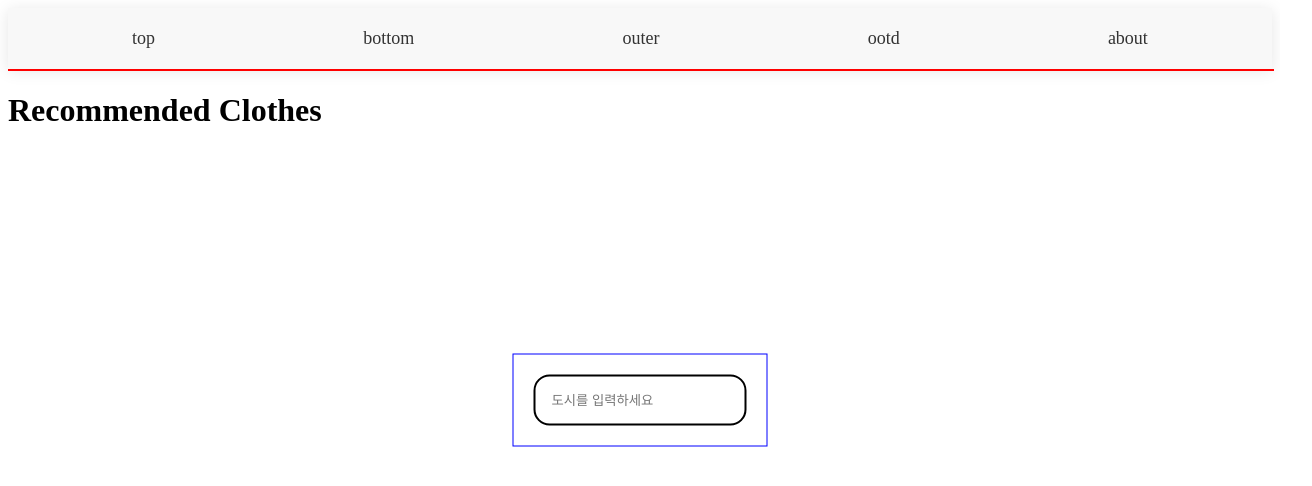
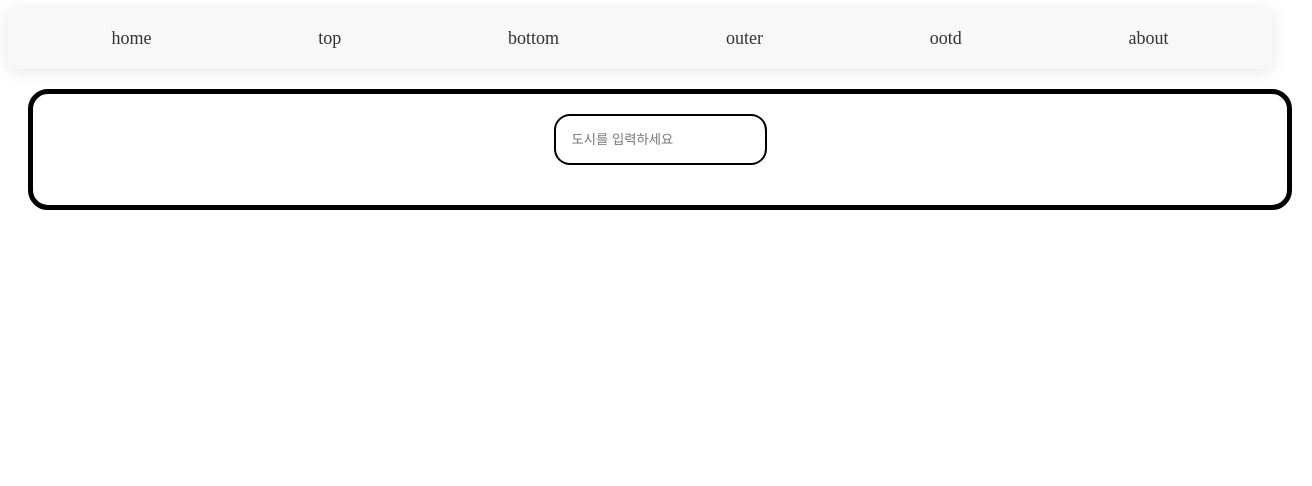
Before and after one commit to JHYUNG-A/WebProgramminMyCloset, a React (Vite) app in the folder MyCloset/: page /weather-recommend in a window 1280 px wide. Shown: the top 486 px of the page, 1312 px wide, since content can reach past the window. Built offline with nearby package versions, Linux system fonts and the light colour scheme.

Commit message:
feat: 날시별 옷차림 추천 css 꾸미기

```diff
--- a/MyCloset/src/components/Navbar/Navbar.jsx
+++ b/MyCloset/src/components/Navbar/Navbar.jsx
@@ -1,67 +1,3 @@
-// import { React, useState, useEffect } from 'react';
-// import { useNavigate } from 'react-router-dom';
-
-// function Navbar() {
-//   const navigate = useNavigate();
-//   const initialState = [
-//     {
-//       id: 1,
-//       value: 'top',
-//       isHovered: false,
-//       imgUrl: 'Navbar_icon_shirt.png',
-//       color: '#ff9b9b',
-//     },
-//     {
-//       id: 2,
-//       value: 'bottom',
-//       isHovered: false,
-//       imgUrl: 'Navbar_icon_pants.png',
-//       color: '#9BC3FF',
-//     },
-//     {
-//       id: 3,
-//       value: 'outer',
-//       isHovered: false,
-//       imgUrl: 'Navbar_icon_outer.png',
-//       color: '#FFE99B',
-//     },
-//     {
-//       id: 4,
-//       value: 'ootd',
-//       isHovered: false,
-//       imgUrl: 'Navbar_icon_OOTD.png',
-//       color: '#9DFF9B',
-//     },
-//     {
-//       id: 5,
-//       value: 'about',
-//       isHovered: false,
-//       imgUrl: 'Navbar_icon_about.png',
-//       color: '#FF9BFF',
-//     },
-//   ];
-
-//   const handleClick = (path) => {
-//     navigate(path);
-//   }
-
-//   return (
-//     <div>
-//       {initialState.map((item) => (
-//         <div
-//           key={item.id}
-//           style={{ cursor: 'pointer' }}
-//           onClick={() => handleClick(`/${item.value}`)}
-//         >
-//           {item.value}
-//         </div>
-//       ))}
-//     </div>
-//   )
-// }
-
-// export default Navbar
-
 import { React, useState, useEffect } from "react";
 import { useNavigate } from "react-router-dom";
 import { NavbarContainer, NavbarItem } from "./Navbar.style";
@@ -70,6 +6,13 @@ function Navbar() {
   const navigate = useNavigate();
 
   const initialState = [
+    {
+      id: 0,
+      value: "home",
+      isHovered: false,
+      imgUrl: "Navbar_icon_home.png",
+      color: "#ff9b9b",
+    },
     {
       id: 1,
       value: "top",
@@ -108,7 +51,12 @@ function Navbar() {
   ];
 
   const handleClick = (path) => {
-    navigate(path);
+    // 'home' 항목의 경우 '/'로 경로를 설정
+    if (path === 'home') {
+      navigate('/');
+    } else {
+      navigate(`/${path}`);
+    }
   };
 
   return (
--- a/MyCloset/src/components/Weather/Weather.style.jsx
+++ b/MyCloset/src/components/Weather/Weather.style.jsx
@@ -1,27 +1,56 @@
+// import styled from "styled-components";
+
+// export const AppWrap = styled.div`
+//   width: 100%;
+//   height: 100%;
+//   padding: 20px;
+
+//   .appContentWrap {
+//     border: 5px solid black;
+//     padding: 20px;
+//     border-radius: 20px;
+//     align-items: center;
+//   }
+//   input {
+//     padding: 16px;
+//     border: 2px black solid;
+//     border-radius: 16px;
+//   }
+// `;
+
+// export const ResultWrap = styled.div`
+//   margin-top: 60px;
+//   padding: 10px;
+//   border: 1px black solid;
+//   border-radius: 8px;
+// `;
+
 import styled from "styled-components";
 
 export const AppWrap = styled.div`
   width: 100%;
   height: 100%;
-  border: 1px solid red;
+  padding: 20px;
 
   .appContentWrap {
-    left: 50%;
-    top: 50%;
-    transform: translate(-50%, -50%);
-    position: absolute;
-    border: 1px solid blue;
+    display: flex;
+    flex-direction: column; // 추가
+    justify-content: center;
+    align-items: center; // 추가
+    border: 5px solid black;
     padding: 20px;
+    border-radius: 20px;
   }
   input {
     padding: 16px;
     border: 2px black solid;
     border-radius: 16px;
+    margin-bottom: 20px; // 추가: input과 결과 사이에 간격을 줍니다.
   }
 `;
 
 export const ResultWrap = styled.div`
-  margin-top: 60px;
+  margin-top: 10px;
   padding: 10px;
   border: 1px black solid;
   border-radius: 8px;
--- a/MyCloset/src/pages/MyClothes.jsx
+++ b/MyCloset/src/pages/MyClothes.jsx
@@ -54,7 +54,6 @@ function MyClothes() {
   const endIndex = startIndex + itemsPerPage;
   const currentClothes = clothes.slice(startIndex, endIndex);
 
-
   return (
     <div>
       <Navbar />
--- a/MyCloset/src/pages/WeatherRecommend.jsx
+++ b/MyCloset/src/pages/WeatherRecommend.jsx
@@ -3,6 +3,7 @@
 import {useState, useEffect} from 'react'
 import Navbar from '../components/Navbar/Navbar'
 import Weather from '../components/Weather/Weather'
+import { ClothesContainer, ClothesItem } from './WeatherRecommend.style';
 
 function WeatherRecommend() {
   const [clothes, setClothes] = useState([]);
@@ -24,13 +25,14 @@ function WeatherRecommend() {
     <div>
       <Navbar />
       <Weather onTemperatureChange={handleTemperatureChange} />
-      <h1>Recommended Clothes</h1>
-      {recommendedClothes.map((clothe, index) => (
-        <div key={index}>
-          <img src={clothe.image} alt={clothe.name} />
-          <h2>{clothe.name}</h2>
-        </div>
-      ))}
+      <ClothesContainer>
+        {recommendedClothes.map((clothe, index) => (
+          <ClothesItem key={index}>
+            <img src={clothe.image} alt={clothe.name} />
+            <h2>{clothe.name}</h2>
+          </ClothesItem>
+        ))}
+      </ClothesContainer>
     </div>
   );
 }
--- /dev/null
+++ b/MyCloset/src/pages/WeatherRecommend.style.jsx
@@ -0,0 +1,13 @@
+import styled from 'styled-components';
+
+export const ClothesContainer = styled.div`
+  display: flex;
+  flex-wrap: wrap;
+  justify-content: space-around;
+`;
+
+export const ClothesItem = styled.div`
+  flex-basis: 24%;
+  margin: 10px;
+  text-align: center;
+`;
```
Also changed, not shown: MyCloset/src/components/Weather/Weather.jsx (line endings or trailing spaces).
